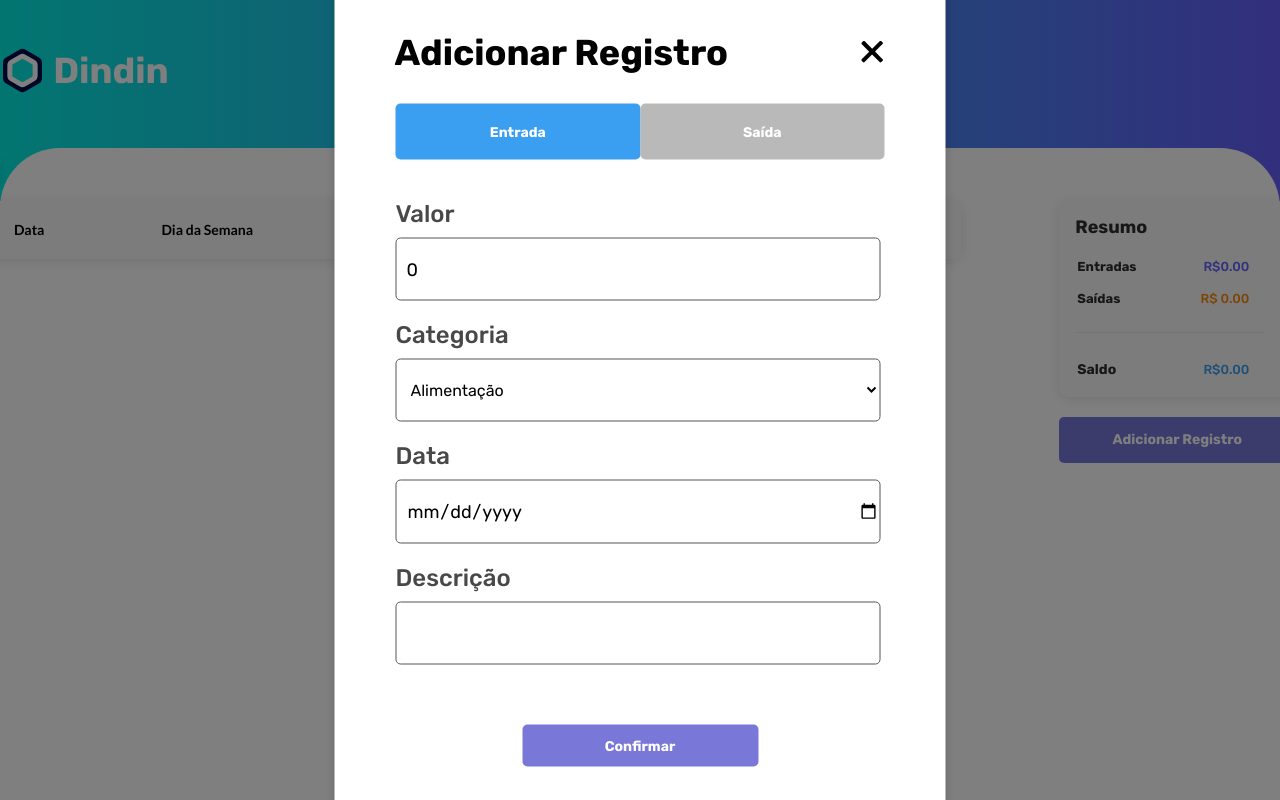
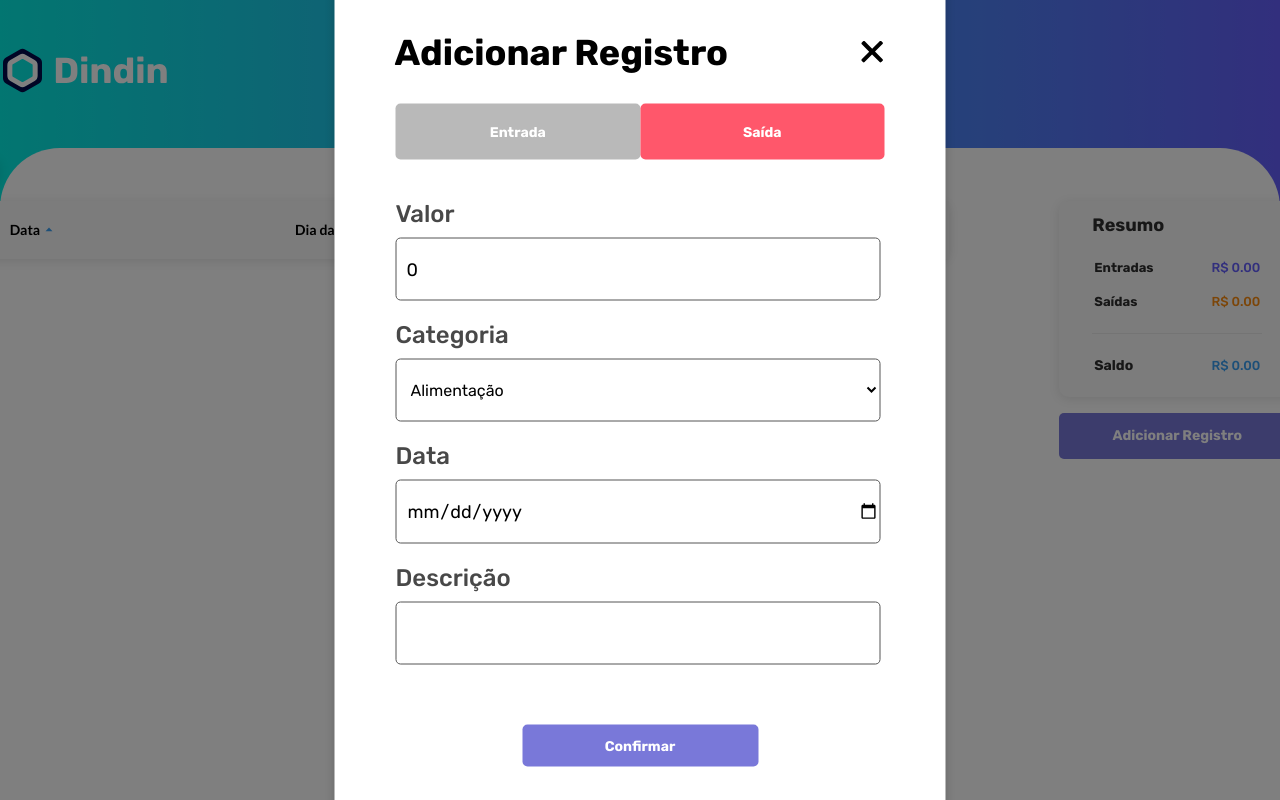
Before and after one commit to milecruz26/desafio04-cubos-app-dindin, a React (Vite) app in the folder frontend/: page /home in a window 1280 px wide. Both pictures are taken after a click on the button "Adicionar Registro". Shown: the top 800 px of the page. Built offline with nearby package versions, Linux system fonts and the light colour scheme.

Commit message:
fix: update dos códigos

```diff
--- /dev/null
+++ b/frontend/src/categories/categories.jsx
@@ -0,0 +1,37 @@
+const categories = [
+  {
+    id: 1,
+    name: 'Alimentação'
+  }, {
+    id: 2,
+    name: 'Assinatura e Serviços'
+  }, {
+    id: 3,
+    name: 'Contas'
+  }, {
+    id: 4,
+    name: 'Compras'
+  }, {
+    id: 5,
+    name: 'Cuidados pessoais'
+  }, {
+    id: 6,
+    name: 'Depósito'
+  }, {
+    id: 7,
+    name: 'Educação'
+  }, {
+    id: 8,
+    name: 'Farmácia'
+  }, {
+    id: 9,
+    name: 'Lazer'
+  }, {
+    id: 10,
+    name: 'Mercado'
+  }, {
+    id: 11,
+    name: 'TED'
+  },
+]
+export { categories }
--- a/frontend/src/components/ModalPerfilEdit/index.jsx
+++ b/frontend/src/components/ModalPerfilEdit/index.jsx
@@ -1,5 +1,6 @@
 import './styles.css'
 import CloseIcon from '../../assets/close-icon.svg'
+
 
 export const ModalPerfilEdit = ({ editPerfil, setEditPerfil }) => {
 
--- a/frontend/src/components/ModalRegister/index.jsx
+++ b/frontend/src/components/ModalRegister/index.jsx
@@ -1,51 +1,54 @@
 import './styles.css'
 import CloseIcon from '../../assets/close-icon.svg'
 import { useState } from 'react'
+import { categories } from '../../categories/categories'
 
 
 export const ModalRegister = ({ addRegister, setAddRegister, transacao, setTransacao }) => {
   const defaultRegister = {
     id: 0,
     valor: 0,
-    categoria: '',
     data: '',
     descricao: '',
-    saida: false
+    saida: true
   }
   const [form, setForm] = useState({
     ...defaultRegister,
   })
 
-  const { valor, categoria, data, descricao, saida } = form;
+  const [select, setSelect] = useState({ id: categories[0].id, name: categories[0].name })
 
+  const { valor, data, descricao, saida } = form;
 
-  //funcao de submit com preventDefault:
   const handleSubmit = (event) => {
     event.preventDefault();
 
   }
 
-  //funcao de click para mudar o setTransacao:
 
   const handleClickFormAddRegister = () => {
     setTransacao([...transacao,
     {
       id: Math.floor(Math.random() * (10000 - 1) + 1),
       valor,
-      categoria,
+      categoria: select.name,
       data,
       descricao,
       saida
     }])
     setForm({ ...defaultRegister })
-    console.log(transacao)
+    setSelect({ id: categories[0].id, name: categories[0].name })
   }
 
-  //funcao de onChange do formulario:
+  const handleChangeForm = (event) => {
 
+    setForm({ ...form, [event.target.name]: event.target.value })
+  }
 
-  const handleChangeForm = (event) => {
-    setForm({ ...form, [event.target.name]: event.target.value })
+  const handleChangeSelect = (event) => {
+    const options = [...categories];
+    const myOption = options.find((item) => item.id === Number(event.target.value))
+    setSelect({ id: myOption.id, name: myOption.name })
   }
 
   return (
@@ -69,12 +72,12 @@ export const ModalRegister = ({ addRegister, setAddRegister, transacao, setTrans
             <div className='buttons-register'>
               <button
                 type="button"
-                style={form.saida ? { backgroundColor: '#B9B9B9' } : { backgroundColor: '#3A9FF1' }}
+                style={!form.saida ? { backgroundColor: '#3A9FF1' } : { backgroundColor: '#B9B9B9' }}
                 onClick={() => setForm({ ...form, saida: false })}>
                 Entrada
               </button>
               <button type="button"
-                style={!form.saida ? { backgroundColor: '#B9B9B9' } : { backgroundColor: "#FF576B" }}
+                style={form.saida ? { backgroundColor: "#FF576B" } : { backgroundColor: '#B9B9B9' }}
                 onClick={() => setForm({ ...form, saida: true })}>
                 Saída
               </button>
@@ -85,6 +88,7 @@ export const ModalRegister = ({ addRegister, setAddRegister, transacao, setTrans
 
               <label htmlFor="valor">Valor</label>
               <input
+                id='valor'
                 name='valor'
                 type="number"
                 value={valor}
@@ -92,43 +96,25 @@ export const ModalRegister = ({ addRegister, setAddRegister, transacao, setTrans
 
               <label htmlFor="categoria">Categoria</label>
               <select
+                id='categoria'
                 name='categoria'
                 className='categoria'
-                value={form.categoria}
-                onChange={(event) => handleChangeForm(event, 'categoria')}>
-                <option
-                  value="Alimentação">
-                  Alimentação
-                </option>
+                value={select.id}
+                onChange={(event) => handleChangeSelect(event)}>
 
-                <option
-                  value="Assinaturas">
-                  Assinaturas e Serviços
-                </option>
-
-                <option
-                  value="Casa">
-                  Casa
-                </option>
-
-                <option
-                  value="Compras">
-                  Compras
-                </option>
-
-                <option
-                  value="Cuidados Pessoais">
-                  Cuidados pessoais
-                </option>
-
-                <option
-                  value="Educação">
-                  Educação
-                </option>
+                {categories.map((item) => (
+                  <option
+                    key={item.id}
+                    value={item.id}
+                  >
+                    {item.name}
+                  </option>
+                ))}
               </select>
 
               <label htmlFor="data" >Data</label>
               <input
+                id='data'
                 name='data'
                 type="date"
                 value={form.data}
@@ -136,6 +122,7 @@ export const ModalRegister = ({ addRegister, setAddRegister, transacao, setTrans
 
               <label htmlFor="descricao">Descrição</label>
               <input
+                id='descricao'
                 name='descricao'
                 type="text"
                 value={form.descricao}
--- a/frontend/src/components/ModalRegister/styles.css
+++ b/frontend/src/components/ModalRegister/styles.css
@@ -104,6 +104,7 @@
   font-family: var(--font-family-rubik);
   font-size: 16px;
   font-weight: 400;
+
 }
 
 .form-register button {
--- a/frontend/src/components/ResumeTable/index.jsx
+++ b/frontend/src/components/ResumeTable/index.jsx
@@ -29,22 +29,30 @@ export const ResumeTable = ({ transacao }) => {
   return (
 
     <div className='resume'>
+      <div className='container-txt-h2-resume'>
+        <h2>Resumo</h2>
+      </div>
       <table className='table-resume'>
-        <h2>Resumo</h2>
+        <tbody className='tbody'>
           <tr>
-          <th scope='row'>Entradas</th>
-          <td className='entrace'>R${entrada}</td>
+            <th scope='row' className='entrace-txt'>Entradas</th>
+            <td className='entrace'>R$ {entrada}</td>
           </tr>
 
           <tr>
-          <th scope='row' >Saídas</th>
+            <th scope='row' className='exit-txt' >Saídas</th>
             <td className='exit'>R$ {exit}</td>
           </tr>
+        </tbody>
+      </table>
       <hr />
+      <table className='table-resume'>
+        <tbody >
           <tr>
             <th scope='row' className='balance-txt'>Saldo</th>
-          <td className='balance'>R${saldo.toFixed(2)}</td>
+            <td className='balance'>R$ {saldo.toFixed(2)}</td>
           </tr>
+        </tbody>
       </table>
     </div>
 
--- a/frontend/src/components/ResumeTable/styles.css
+++ b/frontend/src/components/ResumeTable/styles.css
@@ -1,83 +1,71 @@
-.container {
-  display: flex;
-  flex-direction: column;
-  gap: 20px;
-}
+.resume {
+  width: 236px;
+  height: 196px;
 
-
-.resume {
-  width: 14.75rem;
-  height: 12.25rem;
-  border-radius: 0.625rem;
+  border-radius: 10px;
   box-shadow: 0px 2px 11px 0px rgba(0, 0, 0, 0.10);
   background: #FAFAFA;
 
   display: flex;
+  justify-content: space-evenly;
+}
 
+.resume hr {
+  margin: 0 auto;
+  width: 170px;
+  height: 1px;
+  background-color: #EAEAEA;
+  border-style: none;
+}
+
+.container-txt-h2-resume {
+  margin: 0 auto;
+  width: 170px;
+}
+
+.container-txt-h2-resume h2 {
+  color: #2F2F2F;
+  font-family: var(--font-family-rubik);
+  font-size: 18px;
+  font-weight: 700;
 }
 
 .table-resume {
-  margin: 1rem;
+  margin: 0 auto;
+  width: 170px;
   display: flex;
   flex-direction: column;
-  text-align: justify;
-}
-
-.table-resume h2 {
-  height: 2rem;
-  color: #2F2F2F;
-  font-family: var(--font-family-rubik);
-  font-size: 1.125rem;
-  font-style: normal;
-  font-weight: 700;
-  line-height: 21.33px;
-}
-
-.table-resume hr {
-  width: 11.8125rem;
-  background: #EAEAEA;
-  height: 0.0625rem;
-  border: 0.06rem;
-  margin: 1.19rem 0;
-}
-
-.table-resume td,
-tr {
-  height: 2rem;
-  width: 11rem;
+  text-align: left;
 }
 
 .table-resume tr,
 td {
+  height: 32px;
+  width: 170px;
+
   color: #2F2F2F;
   font-family: var(--font-family-rubik);
   font-size: 0.8125rem;
-  font-style: normal;
   font-weight: 500;
-  line-height: normal;
-  border-bottom: none;
 }
 
 .table-resume td {
   text-align: right;
 }
 
-.table-resume .saldo {
-  font-weight: 700;
-  font-size: 0.875rem;
+.entrace {
+  color: #645FFB;
 }
 
-.container button {
-  width: 14.75rem;
-  height: 2.875rem;
-  border-radius: 0.3125rem;
-  background-color: var(--color-purple);
-  border: none;
-  cursor: pointer;
+.balance {
+  color: #3A9FF1;
+}
 
-  color: #FFF;
-  font-family: var(--font-family-rubik);
-  font-size: 0.875rem;
-  font-style: normal;
+.balance-txt {
   font-weight: 700;
+  font-size: 14px;
 }
+
+.exit {
+  color: #FA8C10;
+}
--- a/frontend/src/components/Tabela/index.jsx
+++ b/frontend/src/components/Tabela/index.jsx
@@ -3,84 +3,72 @@ import './styles.css'
 import '../../../src/global.css'
 import EditIcon from '../../assets/icons-8-editar-3.svg'
 import TrashIcon from '../../assets/icons-8-lixo-1.svg'
+import Triangulo from '../../assets/triangulo.svg'
 import { useEffect, useState } from 'react'
 
 
 
-export const Tabela = ({ transacao, setTransacao, setEditRegister, currentRegister, setCurrentRegister }) => {
+export const Tabela = ({ transacao, setTransacao, setEditRegister, setCurrentRegister }) => {
   const [idTransacao, setIdTransacao] = useState(null)
+  const [idEditTransacao, setIdEditTransacao] = useState(null)
 
   const handleData = data => {
     const date = new Date(data).toLocaleDateString('pt-BR', { timeZone: 'UTC' })
     return date
   }
 
-
   const handleGetDay = data => {
 
-    try {
+    const daysOfWeek = ['Segunda', 'Terça', 'Quarta', 'Quinta', 'Sexta', 'sábado', 'Domingo'];
+    const date = new Date(data);
 
-      const daysOfWeek = ['Segunda', 'Terça', 'Quarta', 'Quinta', 'Sexta', 'sábado', 'Domingo'];
-      const date = new Date(data);
+    let day = date.getDay();
 
-      let day = date.getDay();
-
-      return daysOfWeek[day];
-
-    } catch (error) {
-      return error.message;
-    }
+    return daysOfWeek[day];
   };
 
   const handleDeleteItem = (event) => {
     setIdTransacao(event)
+  };
+
+  const handleEditRegister = (event) => {
+    setIdEditTransacao(event);
+    setEditRegister(true);
+  }
+
+  useEffect(() => {
     if (idTransacao !== null) {
       setTransacao(transacao.filter((transacao) => transacao.id !== idTransacao
       ));
       setIdTransacao(null)
     }
-  };
 
-  const handleEditRegister = (event) => {
-    setIdTransacao(event);
-    setEditRegister(true);
-
-    if (idTransacao !== null) {
-      setCurrentRegister(transacao.find((t) => t.id === event));
+    if (idEditTransacao !== null) {
+      setCurrentRegister(transacao.find((transacao) => transacao.id === idEditTransacao));
     }
 
-  }
-
-  // useEffect(() => {
-  //   if (idTransacao !== null) {
-  //     setTransacao(transacao.filter((transacao) => transacao.id !== idTransacao
-  //     ));
-  //     setIdTransacao(null)
-  //   }
-
-
-  // }, [idTransacao, setTransacao])
+  }, [idTransacao, setTransacao, setCurrentRegister, idEditTransacao])
 
   return (
 
-    <div className='table'>
+    <div className='container-table'>
       <table>
-        <colgroup>
-          <col className='datas' />
-          <col />
-          <col />
-          <col />
-          <col />
-        </colgroup>
         <thead>
           <tr>
-            <th scope='col'>Data</th>
+            <th scope='col'
+              className='data-th-txt'>
+              Data
+              <img
+                src={Triangulo}
+                alt='icone reorganizar por data' />
+            </th>
+
             <th>Dia da Semana</th>
             <th>Descrição</th>
             <th>Categoria</th>
             <th>Valor</th>
-            <th style={{ width: '5rem' }}></th>
-            <th style={{ width: '5rem' }}></th>
+            <th></th>
+            <th></th>
           </tr>
         </thead>
         <tbody>
@@ -90,15 +78,17 @@ export const Tabela = ({ transacao, setTransacao, setEditRegister, currentRegist
               <td>{handleGetDay(transacao.data)}</td>
               <td className='table-description'>{transacao.descricao}</td>
               <td className='table-category'>{transacao.categoria}</td>
-              <td className='table-value'
-                style={transacao.saida ? { color: '#FA8C10' } : { color: '#7B61FF' }}
-              >R$ {transacao.valor}</td>
+              <td
+                className='col-value'
+                style={!transacao.saida ? { color: '#7B61FF' } : { color: '#FA8C10' }}>
+                R$ {transacao.valor}
+              </td>
               <td className='edit-icon'>
-                <img src={EditIcon} alt="editar"
+                <img src={EditIcon} alt="ícone de editar"
                   style={{ cursor: 'pointer' }}
                   onClick={() => handleEditRegister(transacao.id)}
                 />
-                <img src={TrashIcon} alt="deletar"
+                <img src={TrashIcon} alt="ícone de deletar"
                   style={{ marginLeft: '13px', cursor: 'pointer' }}
                   onClick={() => handleDeleteItem(transacao.id)} />
               </td>
--- a/frontend/src/components/Tabela/styles.css
+++ b/frontend/src/components/Tabela/styles.css
@@ -1,58 +1,69 @@
-.table {
-  /* border: 1px solid blue; */
+.container-table {
   margin-right: 34px;
-  min-width: 61rem;
-  max-height: 47rem;
+  min-width: 976px;
+  max-height: 752px;
 }
 
-.table table {
+.container-table table,
+tr,
+td {
   border-collapse: collapse;
+  height: 58px;
+  width: 964px;
 }
 
-.table thead {
-  height: 3.625rem;
-  width: 60.25rem;
+.container-table table thead {
   background: #FAFAFA;
   box-shadow: 0px 2px 11px 0px rgba(0, 0, 0, 0.10);
-  border-radius: 0.625rem;
-  color: #000;
+  border-radius: 10px;
 
   font-family: var(--font-family-lato);
-  font-size: 0.875rem;
-  font-style: normal;
+  font-size: 14px;
   font-weight: 700;
-  line-height: normal;
+  color: #000;
 }
 
-.table tbody {
+.data-th-txt {
+  margin-left: 25px;
+
+  display: flex;
+  align-items: center;
+
+  height: 58px;
+}
+
+.data-th-txt img {
+  margin: 0 5px;
+
+  height: 13px;
+  width: 8px;
+
+  cursor: pointer;
+}
+
+.container-table table tbody {
   color: #000;
   text-align: center;
   font-family: var(--font-family-lato);
-  font-size: 0.875rem;
-  font-style: normal;
+  font-size: 14px;
   font-weight: 400;
-  line-height: normal;
 }
 
-.table-value {
+.col-value {
   font-family: var(--font-family-lato);
-  color: #7B61FF;
-  font-size: 0.875rem;
   font-weight: 700;
 }
 
-.table tr,
+.container-table table tr,
 td {
-  width: 60.25rem;
-  height: 3.625rem;
   text-align: center;
-
 }
 
-.table td {
+.container-table table td {
   border-bottom: 1px solid #E0E0E0;
 }
 
-.table td:nth-child(1) {
+.container-table table td:nth-child(1) {
   font-weight: 700;
+  width: 135px;
 }
--- a/frontend/src/pages/Home/styles.css
+++ b/frontend/src/pages/Home/styles.css
@@ -33,82 +33,7 @@
 .container-resume {
   display: flex;
   flex-direction: column;
-  gap: 20px;
-}
-
-
-.resume {
-  width: 14.75rem;
-  height: 12.25rem;
-  border-radius: 0.625rem;
-  box-shadow: 0px 2px 11px 0px rgba(0, 0, 0, 0.10);
-  background: #FAFAFA;
-
-  display: flex;
-
-}
-
-.table-resume {
-  margin: 1rem;
-  display: flex;
-
-  flex-direction: column;
-
-  text-align: justify;
-  font-family: var(--font-family-rubik);
-}
-
-.table-resume h2 {
-  height: 2rem;
-  color: #2F2F2F;
-  font-size: 1.125rem;
-  font-style: normal;
-  font-weight: 700;
-  line-height: 21.33px;
-}
-
-.table-resume hr {
-  width: 11.8125rem;
-  background: #EAEAEA;
-  height: 0.0625rem;
-  border: 0.06rem;
-  margin: 1.19rem 0;
-}
-
-.table-resume td,
-tr {
-  height: 2rem;
-  width: 11rem;
-}
-
-.table-resume tr {
-  font-size: 0.8125rem;
-  font-style: normal;
-  font-weight: 500;
-  line-height: normal;
-  border-bottom: none;
-}
-
-.entrace {
-  color: #645FFB;
-}
-
-.balance {
-  color: #3A9FF1;
-}
-
-.exit {
-  color: #FA8C10;
-
-}
-
-.table-resume td {
-  text-align: right;
-}
-
-.table-resume .balance-txt {
-  font-weight: 700;
-  font-size: 0.875rem;
+  gap: 16px;
 }
 
 .container-resume button {
```
Also changed, not shown: frontend/src/components/ModalEditRegister/index.jsx (+30 -6 lines), frontend/src/assets/triangulo.svg (added). Lines whose indentation alone changed are shown as unchanged.
